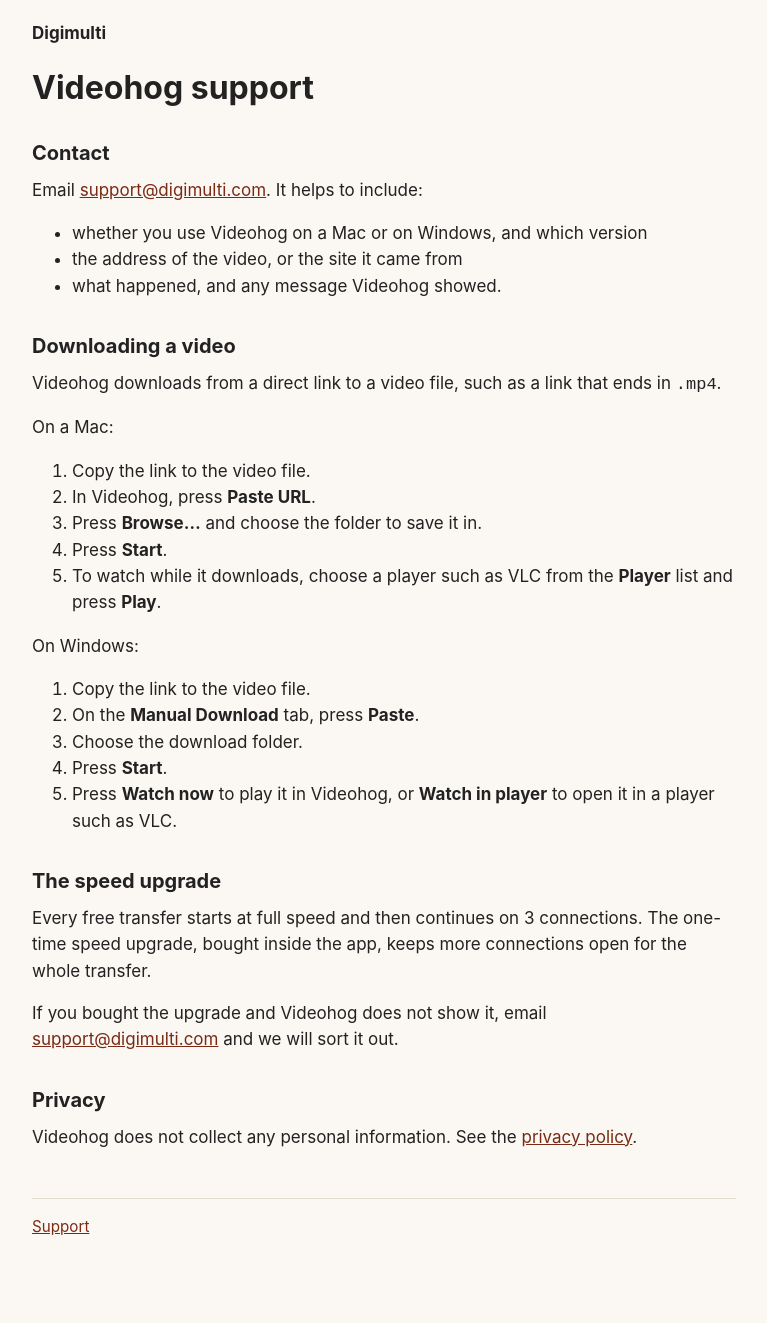
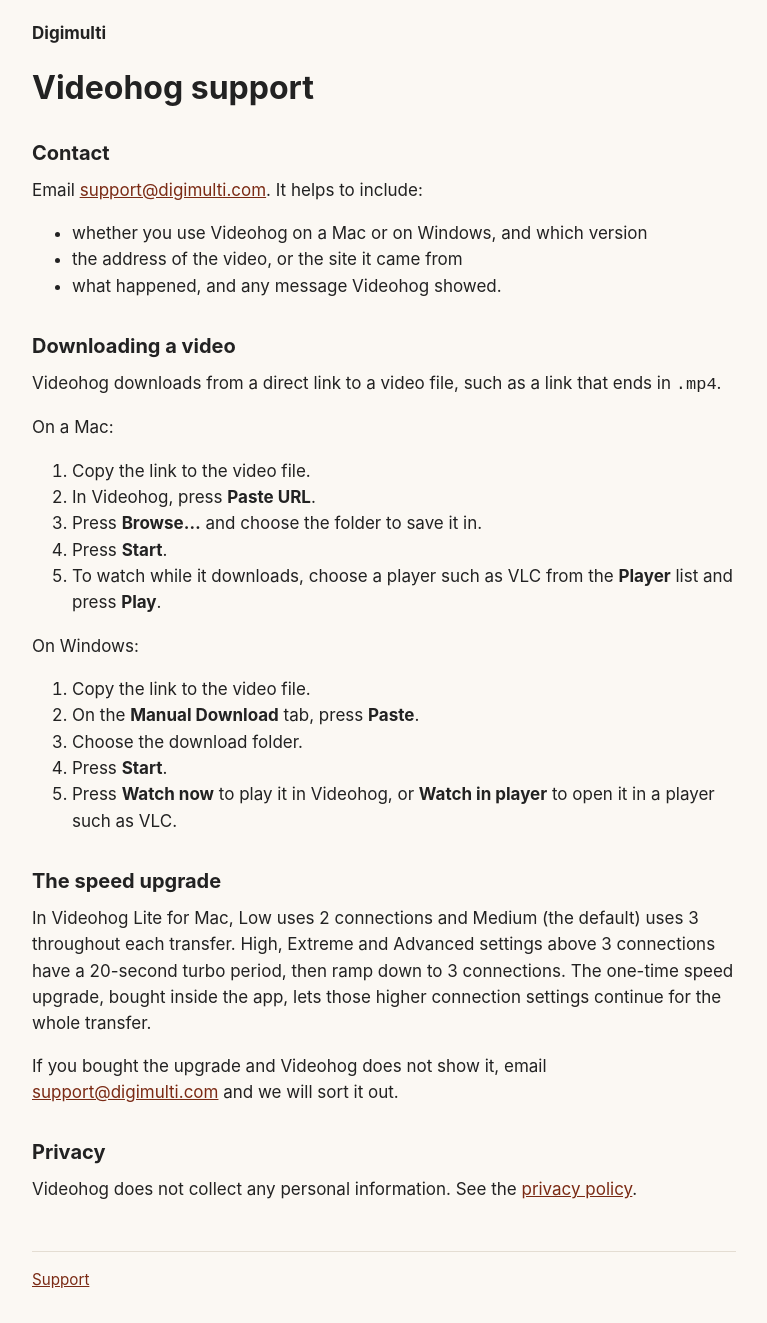
Before and after one commit to pellet/pellet.github.com, a Jekyll site: the page built from support.md, in a window 1280 px wide. Shown: the whole page, without its empty margins (256-1023 px from the left). Built offline with Jekyll 4.4.1, drawn with Linux system fonts in a browser that asks for light colours; Markdown is read by kramdown in place of the engine named in the settings; before the commit the page ends 1271 px from its top, so only the background shows below that.

Commit message:
Clarify Mac Lite transfer speed limits on support page

```diff
--- a/support.md
+++ b/support.md
@@ -34,7 +34,7 @@ On Windows:
 
 ## The speed upgrade
 
-Every free transfer starts at full speed and then continues on 3 connections. The one-time speed upgrade, bought inside the app, keeps more connections open for the whole transfer.
+In Videohog Lite for Mac, Low uses 2 connections and Medium (the default) uses 3 throughout each transfer. High, Extreme and Advanced settings above 3 connections have a 20-second turbo period, then ramp down to 3 connections. The one-time speed upgrade, bought inside the app, lets those higher connection settings continue for the whole transfer.
 
 If you bought the upgrade and Videohog does not show it, email [support@digimulti.com](mailto:support@digimulti.com) and we will sort it out.
 
```
